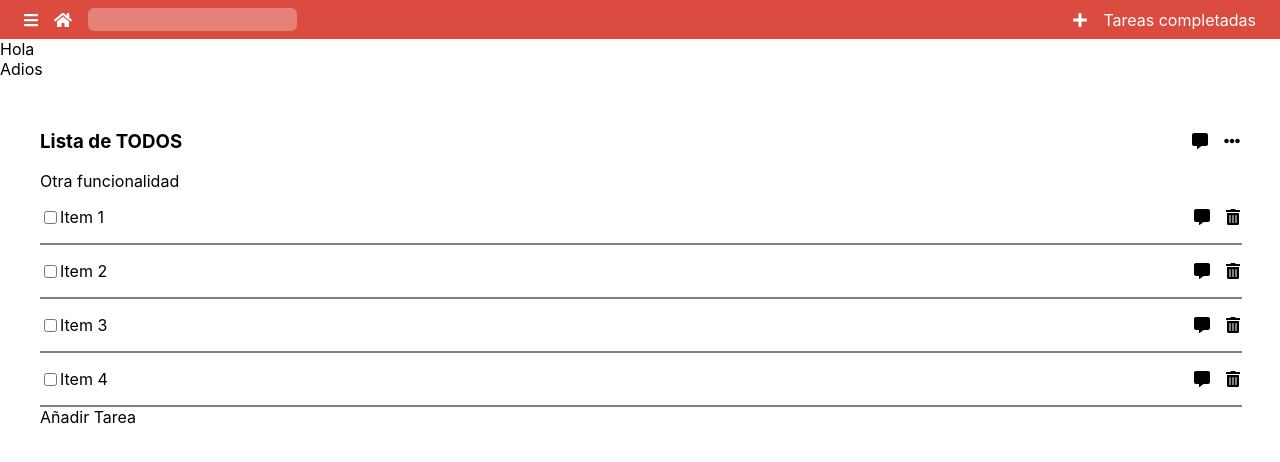
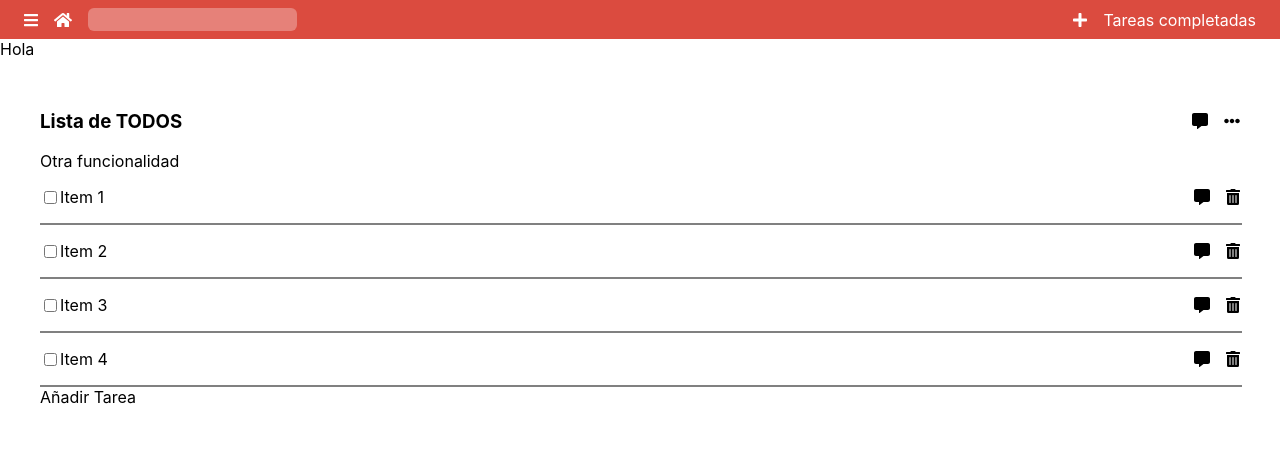
Before and after one commit to Aabelrds/todo-list-react, a React (Create React App) app: page / in a window 1280 px wide. Shown: the top 462 px of the page. Built offline with nearby package versions, Linux system fonts and the light colour scheme.

Commit message:
funcionalidad: la que sea

```diff
--- a/src/App.jsx
+++ b/src/App.jsx
@@ -110,7 +110,6 @@ const App = () => {
       <div className="App">
         <Navbar />
         <div>Hola</div>
-        <div>Adios</div>
         <Switch>
           <Route
             path="/completed"
```
